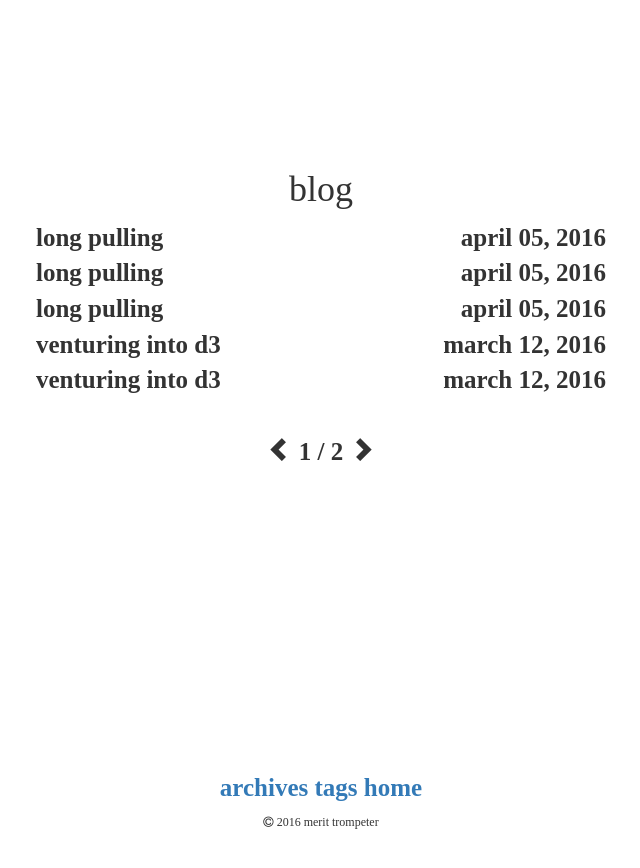
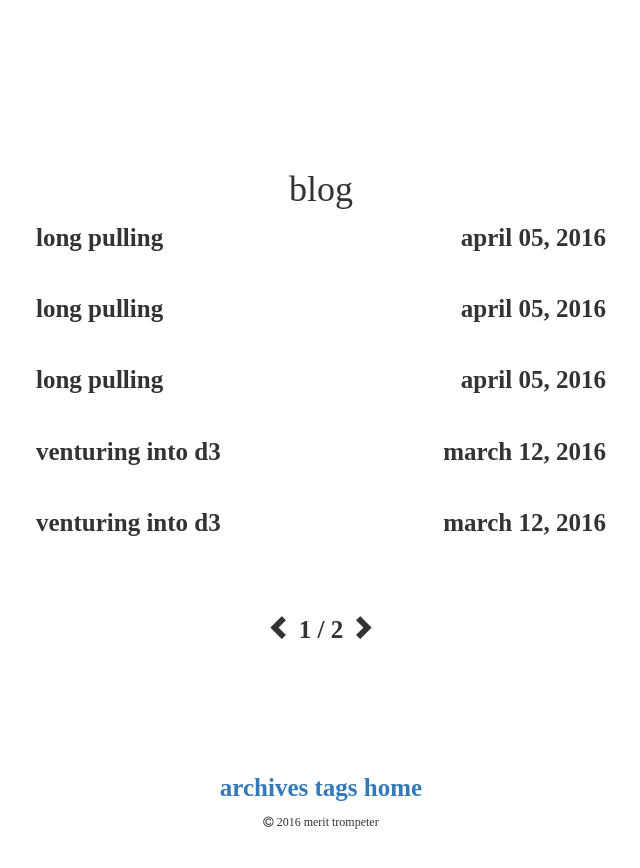
Before and after one commit to meritmalling/blog, a Jekyll site: the page built from index.html, in a window 1280 px wide. Shown: the top 868 px of the page, without its empty margins (319-959 px from the left). Built offline with Jekyll 4.4.1, drawn with Linux system fonts in a browser that asks for light colours; nearby versions of some CDN libraries; some web fonts are replaced; the list of posts is cut into pages by our own code.

Commit message:
simple css

```diff
--- a/_layouts/default.html
+++ b/_layouts/default.html
@@ -7,6 +7,9 @@
     <!--  Scripts -->
     <script src="https://ajax.googleapis.com/ajax/libs/jquery/2.2.2/jquery.min.js"></script>
     <script src="http://maxcdn.bootstrapcdn.com/bootstrap/3.3.4/js/bootstrap.min.js"></script>
+    <script src="/js/script.js">
+
+    </script>
     <!--  Styling -->
     <link rel="stylesheet" href="https://maxcdn.bootstrapcdn.com/bootstrap/3.3.6/css/bootstrap.min.css" integrity="sha384-1q8mTJOASx8j1Au+a5WDVnPi2lkFfwwEAa8hDDdjZlpLegxhjVME1fgjWPGmkzs7" crossorigin="anonymous">
     <link rel="stylesheet" href="https://maxcdn.bootstrapcdn.com/font-awesome/4.4.0/css/font-awesome.min.css">
--- a/css/style.css
+++ b/css/style.css
@@ -22,7 +22,7 @@
 }
 
 .home {
-  width: 50%;
+  width: 70%;
   margin: 0 auto;
 }
 
@@ -31,11 +31,15 @@
   text-decoration: none;
 }
 
-.post-title {
+.menu div {
+  display: inline;
+}
+
+#post-title {
   text-align: left;
 }
 
-.post-date {
+#post-date {
   text-align: right;
 }
 
@@ -59,3 +63,13 @@
   clear:both;
   padding-top:20px;
 }
+
+@media (min-width: 1000px) {
+  .home { width: 50%; }
+}
+
+@media (max-width: 600px) {
+  .menu div { display: block; }
+  #post-date { display: none; }
+  #post-title { text-align: center; }
+}
--- a/index.html
+++ b/index.html
@@ -8,17 +8,15 @@
 
   <div>
     {% for post in paginator.posts %}
-      <div>
-        <span class="post-title  pull-left">
-            <a href="{{ post.url | prepend: site.baseurl }}">
-                {{ post.title }}
-            </a>
-        </span>
-        <span class="post-date  pull-right">
+      <div class='menu'>
+        <div id="post-title">
+            <a href="{{ post.url }}">{{ post.title }}</a>
+        </div>
+        <div id="post-date" class="pull-right">
             <time>{{ post.date | date: '%B %d, %Y '}}</time>
-        </span>
-        <div style="clear:both"></div>
+        </div>
       </div>
+      <br>
     {% endfor %}
   </div>
 
```
